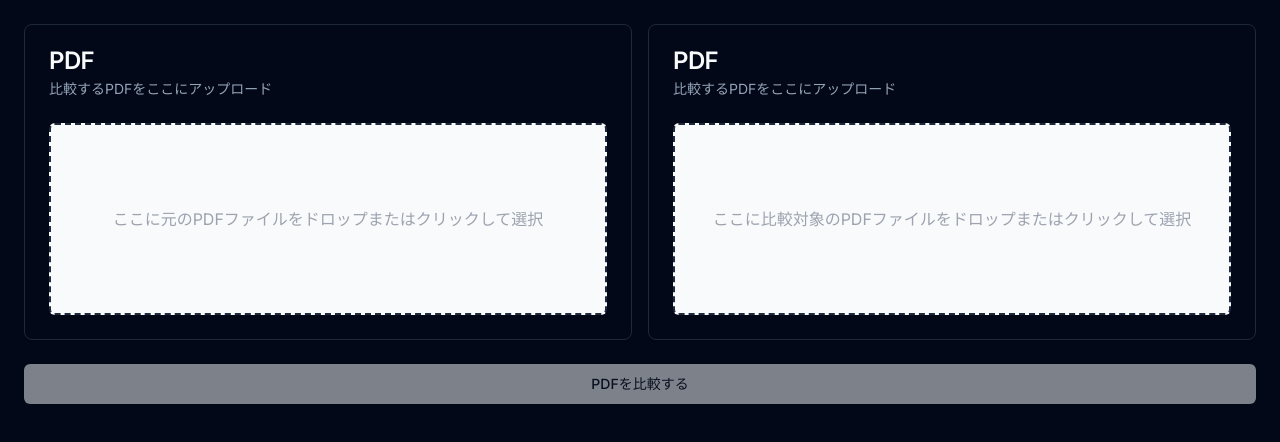
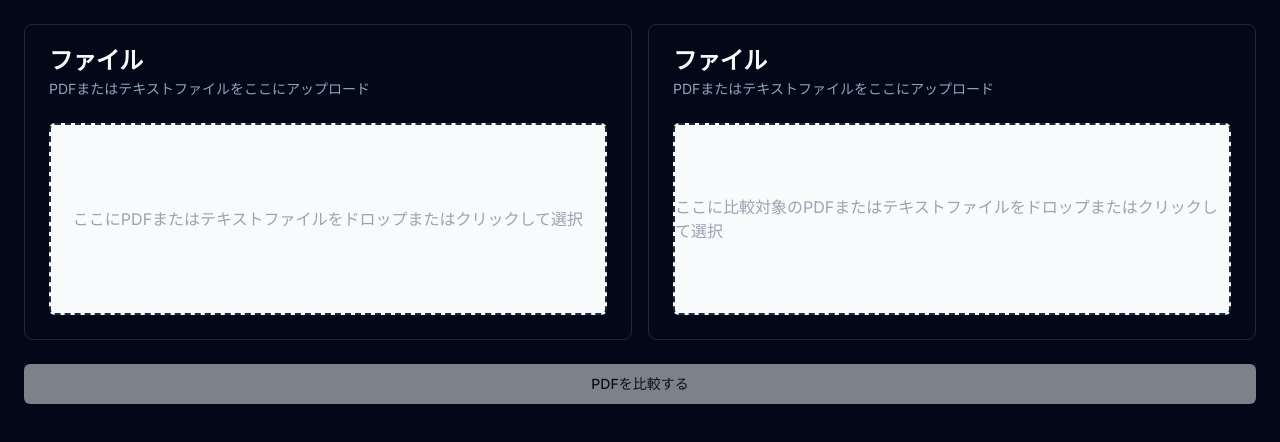
Before and after one commit to djishijima/gemini-genius-lab, a React (Vite) app: page /pdf-compare in a window 1280 px wide. Shown: the top 442 px of the page. Built offline with nearby package versions, Linux system fonts and the light colour scheme.

Commit message:
Update PDF compare functionality
Update the PDF compare feature to support hybrid text and PDF comparisons. The changes include verified code.

```diff
--- a/src/components/pdf-compare/PdfDropzone.tsx
+++ b/src/components/pdf-compare/PdfDropzone.tsx
@@ -8,17 +8,22 @@ interface PdfDropzoneProps {
   fileName: string;
   areaClassName: string;
   placeholder: string;
-  accept?: Record<string, string[]>;
 }
 
-export function PdfDropzone({ onDrop, fileName, areaClassName, placeholder, accept }: PdfDropzoneProps) {
-  const {getRootProps, getInputProps, isDragActive} = useDropzone({onDrop, accept});
+export function PdfDropzone({ onDrop, fileName, areaClassName, placeholder }: PdfDropzoneProps) {
+  const {getRootProps, getInputProps, isDragActive} = useDropzone({
+    onDrop,
+    accept: {
+      'application/pdf': ['.pdf'],
+      'text/plain': ['.txt'],
+    }
+  });
 
   return (
     <Card>
       <CardHeader>
-        <CardTitle>PDF {fileName ? fileName : ''}</CardTitle>
-        <CardDescription>比較するPDFをここにアップロード</CardDescription>
+        <CardTitle>{fileName ? fileName : 'ファイル'}</CardTitle>
+        <CardDescription>PDFまたはテキストファイルをここにアップロード</CardDescription>
       </CardHeader>
       <CardContent>
         <div
--- a/src/pages/PdfCompare.tsx
+++ b/src/pages/PdfCompare.tsx
@@ -1,4 +1,3 @@
-
 import React, { useState } from 'react';
 import { diffWords } from 'diff';
 import { Button } from "@/components/ui/button";
@@ -26,7 +25,6 @@ import {
 } from "@/components/ui/alert-dialog";
 import { Progress } from "@/components/ui/progress";
 
-// PDF.jsの設定
 pdfjsLib.GlobalWorkerOptions.workerSrc = `//cdnjs.cloudflare.com/ajax/libs/pdf.js/${pdfjsLib.version}/pdf.worker.js`;
 
 export default function PdfCompare() {
@@ -41,7 +39,21 @@ export default function PdfCompare() {
   const [tourState, setTourState] = useState<TourState>({ run: false, steps: tourSteps });
   const { toast } = useToast();
 
-  const extractTextFromPdf = async (file: File): Promise<string> => {
+  const extractFileContent = async (file: File): Promise<string> => {
+    if (file.type === 'text/plain') {
+      return new Promise((resolve, reject) => {
+        const reader = new FileReader();
+        reader.onload = (event) => {
+          if (event.target?.result) {
+            resolve(event.target.result as string);
+          } else {
+            reject(new Error('Failed to read text file'));
+          }
+        };
+        reader.onerror = (error) => reject(error);
+        reader.readAsText(file);
+      });
+    } else {
       return new Promise((resolve, reject) => {
         const reader = new FileReader();
         reader.onload = async (event: any) => {
@@ -71,18 +83,19 @@ export default function PdfCompare() {
 
         reader.readAsArrayBuffer(file);
       });
+    }
   };
 
   const onDrop1 = async (acceptedFiles: File[]) => {
     const file = acceptedFiles[0];
     setPdf1Name(file.name);
     try {
-      const text = await extractTextFromPdf(file);
+      const text = await extractFileContent(file);
       setPdf1Text(text);
     } catch (error) {
       toast({
-        title: "PDFの読み込みに失敗しました。",
-        description: "PDFファイルが壊れているか、形式が正しくありません。",
+        title: "ファイルの読み込みに失敗しました。",
+        description: "ファイルが壊れているか、形式が正しくありません。",
         variant: "destructive",
       });
     }
@@ -92,12 +105,12 @@ export default function PdfCompare() {
     const file = acceptedFiles[0];
     setPdf2Name(file.name);
     try {
-      const text = await extractTextFromPdf(file);
+      const text = await extractFileContent(file);
       setPdf2Text(text);
     } catch (error) {
       toast({
-        title: "PDFの読み込みに失敗しました。",
-        description: "PDFファイルが壊れているか、形式が正しくありません。",
+        title: "ファイルの読み込みに失敗しました。",
+        description: "ファイルが壊れているか、形式が正しくありません。",
         variant: "destructive",
       });
     }
@@ -149,15 +162,13 @@ export default function PdfCompare() {
             onDrop={onDrop1}
             fileName={pdf1Name}
             areaClassName="upload-area-1"
-            placeholder="ここに元のPDFファイルをドロップまたはクリックして選択"
-            accept={{ 'application/pdf': ['.pdf'] }}
+            placeholder="ここにPDFまたはテキストファイルをドロップまたはクリックして選択"
           />
           <PdfDropzone
             onDrop={onDrop2}
             fileName={pdf2Name}
             areaClassName="upload-area-2"
-            placeholder="ここに比較対象のPDFファイルをドロップまたはクリックして選択"
-            accept={{ 'application/pdf': ['.pdf'] }}
+            placeholder="ここに比較対象のPDFまたはテキストファイルをドロップまたはクリックして選択"
           />
         </div>
 
```
Lines whose indentation alone changed are shown as unchanged.
